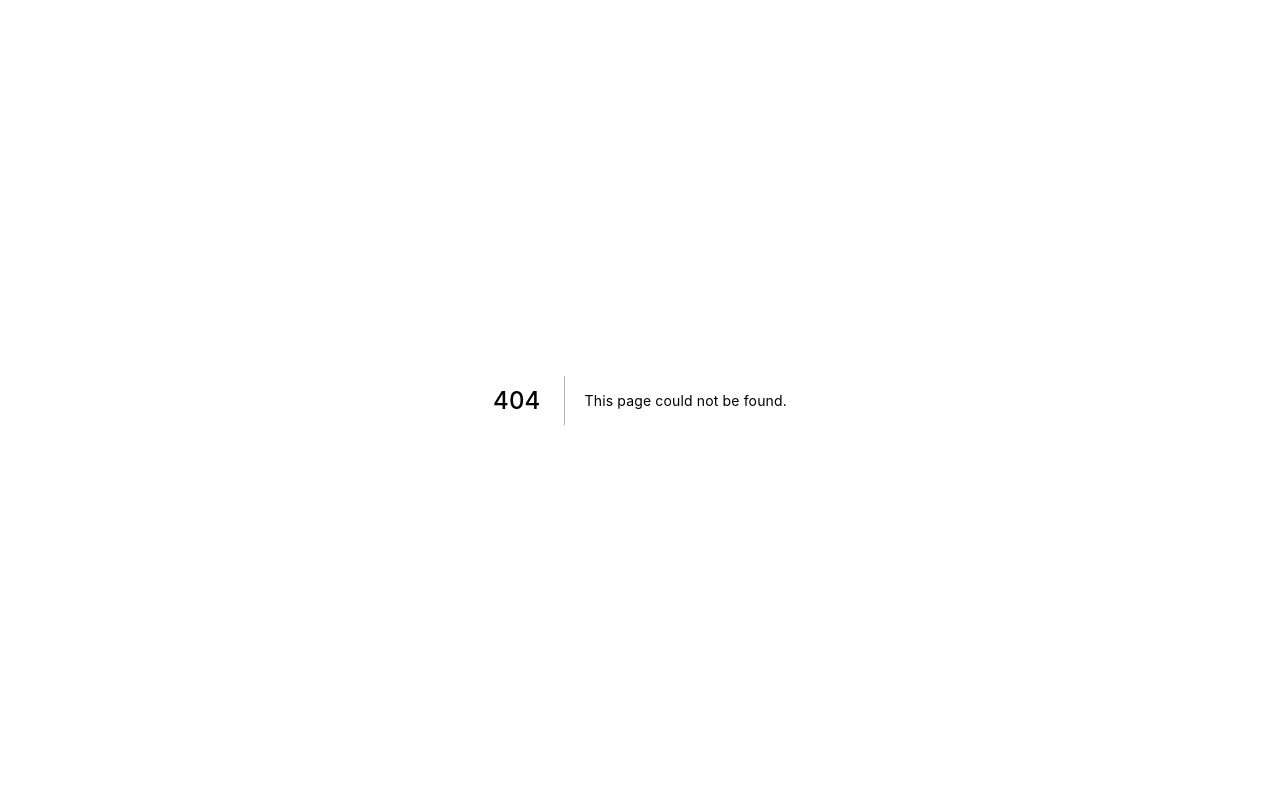
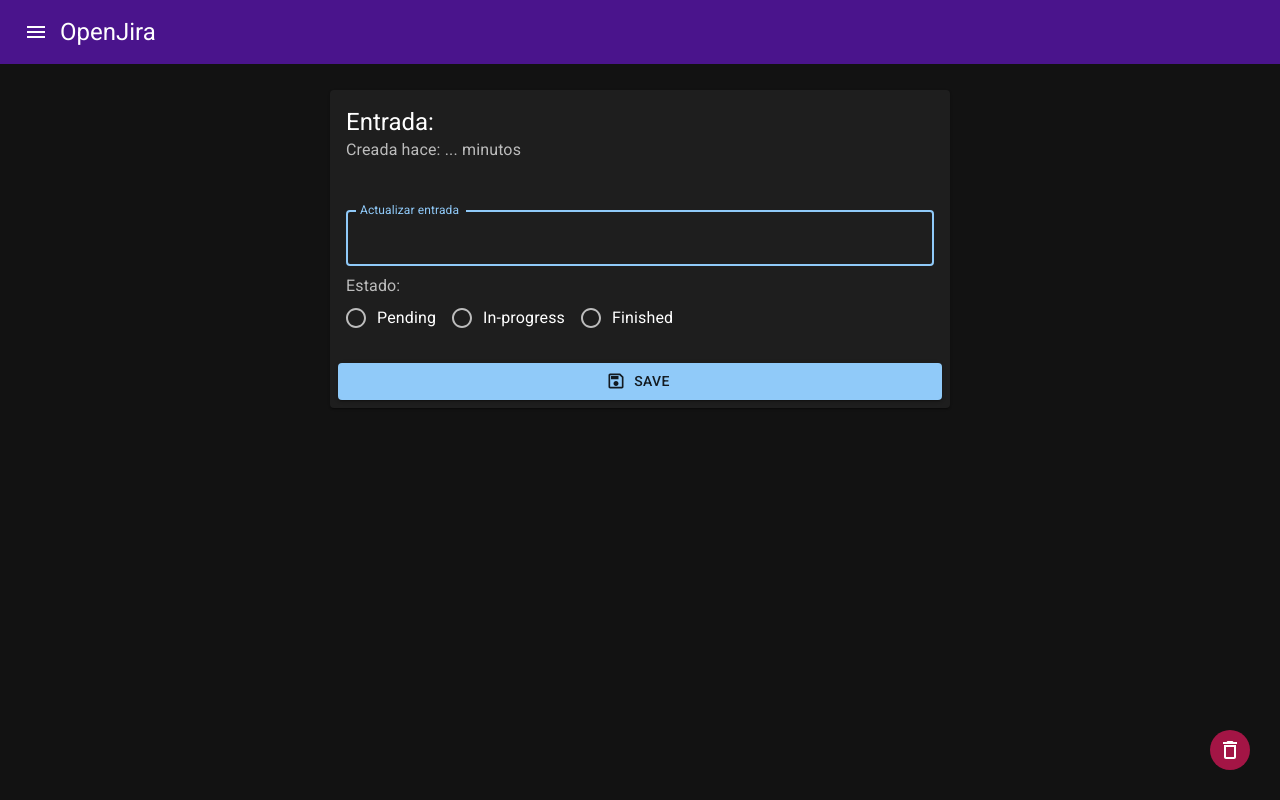
Before and after one commit to josscode95/next-openjira-ts, a Next.js app: page /entries/1 in a window 1280 px wide. Before the commit this address had no page. Built offline with nearby package versions, Linux system fonts and the light colour scheme.

Commit message:
add updated page

```diff
--- a/components/layouts/Layout.tsx
+++ b/components/layouts/Layout.tsx
@@ -5,7 +5,7 @@
 
 interface LayoutI {
   title?:string;
-  children:ReactElement
+  children:ReactElement|ReactElement[];
 }
 
 export const Layout:FC<LayoutI> = ({ title = 'OpenJira', children }) => {
--- a/middleware.ts
+++ b/middleware.ts
@@ -16,9 +16,7 @@
 }
 
 export const config = {
-  // matcher: '/about/:path*'
   matcher: [
-    // '/api/:path',
     '/api/entries/:path/'
   ]
 }
--- /dev/null
+++ b/pages/entries/[id].tsx
@@ -0,0 +1,75 @@
+import { capitalize, Button, Card, CardActions, CardContent, CardHeader, FormControl, FormControlLabel, FormLabel, Grid, Radio, RadioGroup, TextField, IconButton } from "@mui/material";
+import SaveOutlinedIcon from "@mui/icons-material/SaveOutlined";
+import DeleteOutlinedIcon from "@mui/icons-material/DeleteOutlined";
+
+import { Layout } from "../../components/layouts";
+import { EntryStatus } from "../../interfaces";
+
+const validStatus:EntryStatus[] = ['pending', 'in-progress', 'finished']
+
+const EntryPage = () => {
+  return (
+    <Layout title="Entry">
+      <Grid
+        container
+        justifyContent='center'
+        sx={{ marginTop: 2 }}
+      >
+        <Grid item xs={ 12 } sm={ 8 } md={ 6 }>
+          <Card>
+            <CardHeader
+              title="Entrada:"
+              subheader={`Creada hace: ... minutos`}
+            />
+            <CardContent>
+              <TextField
+                sx={{ marginTop:2, marginBottom:1 }}
+                fullWidth
+                placeholder="Nueva entrada"
+                autoFocus
+                multiline
+                label="Actualizar entrada"
+              />
+              <FormControl>
+                <FormLabel>Estado:</FormLabel>
+                <RadioGroup row>
+                  {
+                    validStatus.map(option => (
+                      <FormControlLabel
+                        key={ option }
+                        value={ option }
+                        control={ <Radio /> }
+                        label={ capitalize(option) }
+                      />
+                    ))
+                  }
+                </RadioGroup>
+              </FormControl>
+            </CardContent>
+            <CardActions>
+              <Button
+                startIcon={ <SaveOutlinedIcon /> }
+                variant="contained"
+                fullWidth
+              >
+                Save
+              </Button>
+            </CardActions>
+          </Card>
+        </Grid>
+      </Grid>
+      <IconButton
+        sx={{
+          position: 'fixed',
+          bottom: 30,
+          right: 30,
+          backgroundColor: 'error.dark'
+        }}
+      >
+        <DeleteOutlinedIcon />
+      </IconButton>
+    </Layout>
+  )
+}
+
+export default EntryPage;
--- a/themes/dark-theme.ts
+++ b/themes/dark-theme.ts
@@ -1,5 +1,5 @@
 import { createTheme } from "@mui/material";
-import { red } from "@mui/material/colors";
+import { red, pink } from "@mui/material/colors";
 
 export const darkTheme = createTheme({
   palette: {
@@ -8,7 +8,7 @@
       main: '#19857b'
     },
     error: {
-      main: red.A400
+      main: pink[500]
     }
   },
   components: {
```
Also changed, not shown: 1 other file (tests, documents, lock files or other folders).
